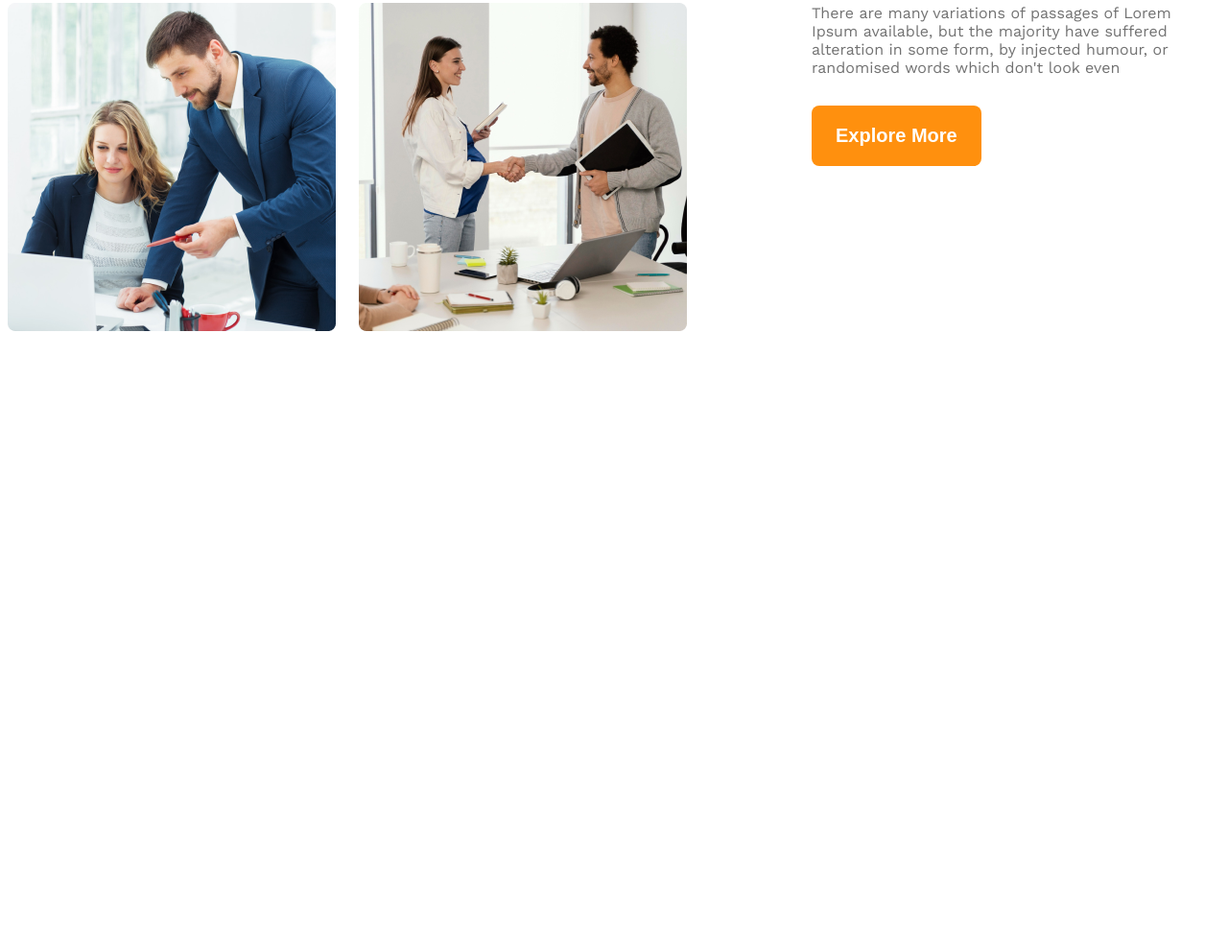
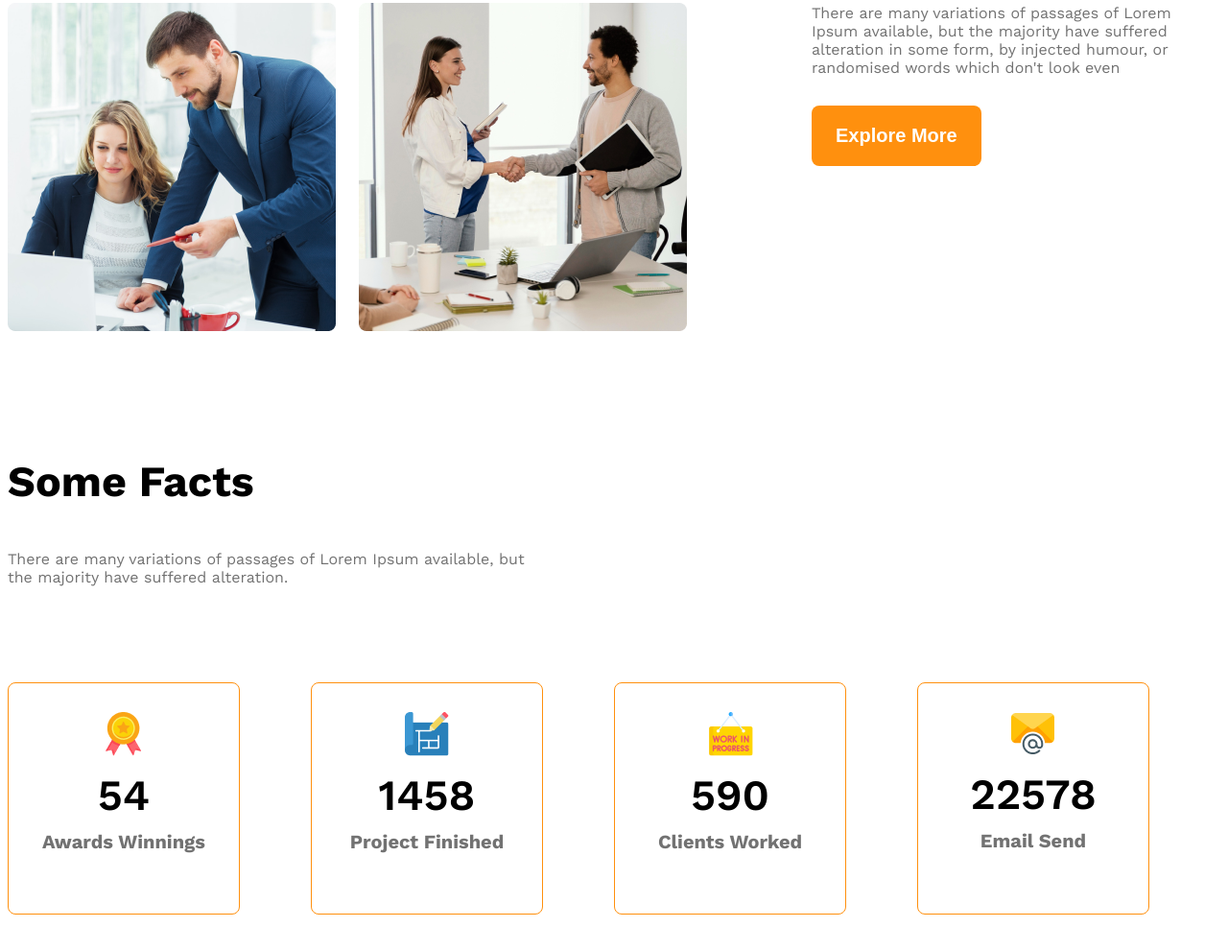
Before and after one commit to SM-Sowrov6/g3-architects-website, a plain HTML site: page index.html in a window 1280 px wide. Shown: the part 1677-2668 px from the top of the page at 96% size. Before the commit the page ends 2030 px from the top, so only its background shows below. Drawn offline with nearby package versions, Linux system fonts and the light colour scheme.

Commit message:
added fact section

```diff
--- a/index.html
+++ b/index.html
@@ -38,7 +38,7 @@
                 <img src="images/team4.png" alt="">
             </div>
             <div class="our-features">
-                <h3 class="feature-title"><span id="quick-list">Quick list</span> <span>of Our</span> <span id="ff">Features</span></h3>
+                <h3 class="section-title"><span id="quick-list">Quick list</span> <span>of Our</span> <span id="ff">Features</span></h3>
                 <p class="feature-description text-light-gray">
                     There are many variations of passages of Lorem Ipsum available, but the majority have suffered alteration in some form, by injected humour, or randomised words which don't look even
                 </p>
@@ -46,6 +46,50 @@
             </div>
 
         </section>
+
+        <section>
+            <h3 class="section-title">Some Facts</h3>
+            <p class="text-light-gray fact-description">
+                There are many variations of passages of Lorem Ipsum available, but the majority have suffered alteration.
+            </p>
+            <div class="fact-container">
+                <div class="fact-card display-flex">
+
+                    <div>
+                        <img src="images/icons/ribon.png" alt="" class="fact-icon">
+                        <h4 class="fact-number">54</h4>
+                        <h5 class="fact-name">Awards Winnings</h5>
+                    </div>
+                </div>
+                <div class="fact-card display-flex">
+                   <div>
+                    <img src="images/icons/projects.png" alt="" class="fact-icon">
+                    <h4 class="fact-number">1458</h4>
+                    <h5 class="fact-name">Project Finished</h5>
+                   </div>
+                </div>
+                <div class="fact-card display-flex">
+                   <div>
+                    <img src="images/icons/customers.png" alt="" class="fact-icon">
+                    <h4 class="fact-number">590</h4>
+                    <h5 class="fact-name">Clients Worked</h5>
+                   </div>
+                </div>
+                <div class="fact-card display-flex">
+                   <div>
+                    <img src="images/icons/email.png" alt="" class="fact-icon">
+                    <h4 class="fact-number">22578</h4>
+                    <h5 class="fact-name">Email Send</h5>
+                   </div>
+                </div>
+            </div>
+
+        </section>
+
+        <section class="some-facts">
+
+        </section>
+
     </main>
     <footer>
 
--- a/style/architects.css
+++ b/style/architects.css
@@ -31,7 +31,7 @@ main > section{
     font-weight: 500;
     color: #727272;
 }
-.feature-title{
+.section-title{
     font-size: 2.8rem;
 }
 #ff{
@@ -97,7 +97,36 @@ main > section{
 .feature-description{
     margin: 30px 0px;
 }
+.fact-container{
+    display: grid;
+    grid-template-columns: repeat(4,1fr);
 
+}
+.fact-card{
+    border: 1px solid rgb(255, 144, 14);
+    width: 240px;
+    height: 240px;
+    border-radius: 8px;
+    text-align: center;
+    justify-content: center;
+    align-items: center;
+}
+.fact-number{
+    font-size: 2.8rem;
+    font-weight: 600;
+    margin-top: 10px;
+    margin-bottom: 5px;
+}
+.fact-name{
+    color: #727272;
+    font-size: 1.25rem;
+    font-weight: 600px;
+    margin-top: 10px;
+}
+.fact-description{
+    width: 540px;
+    margin-bottom: 100px;
+}
 
 @media screen and (max-width:576px) {
     .navbar ,
```
